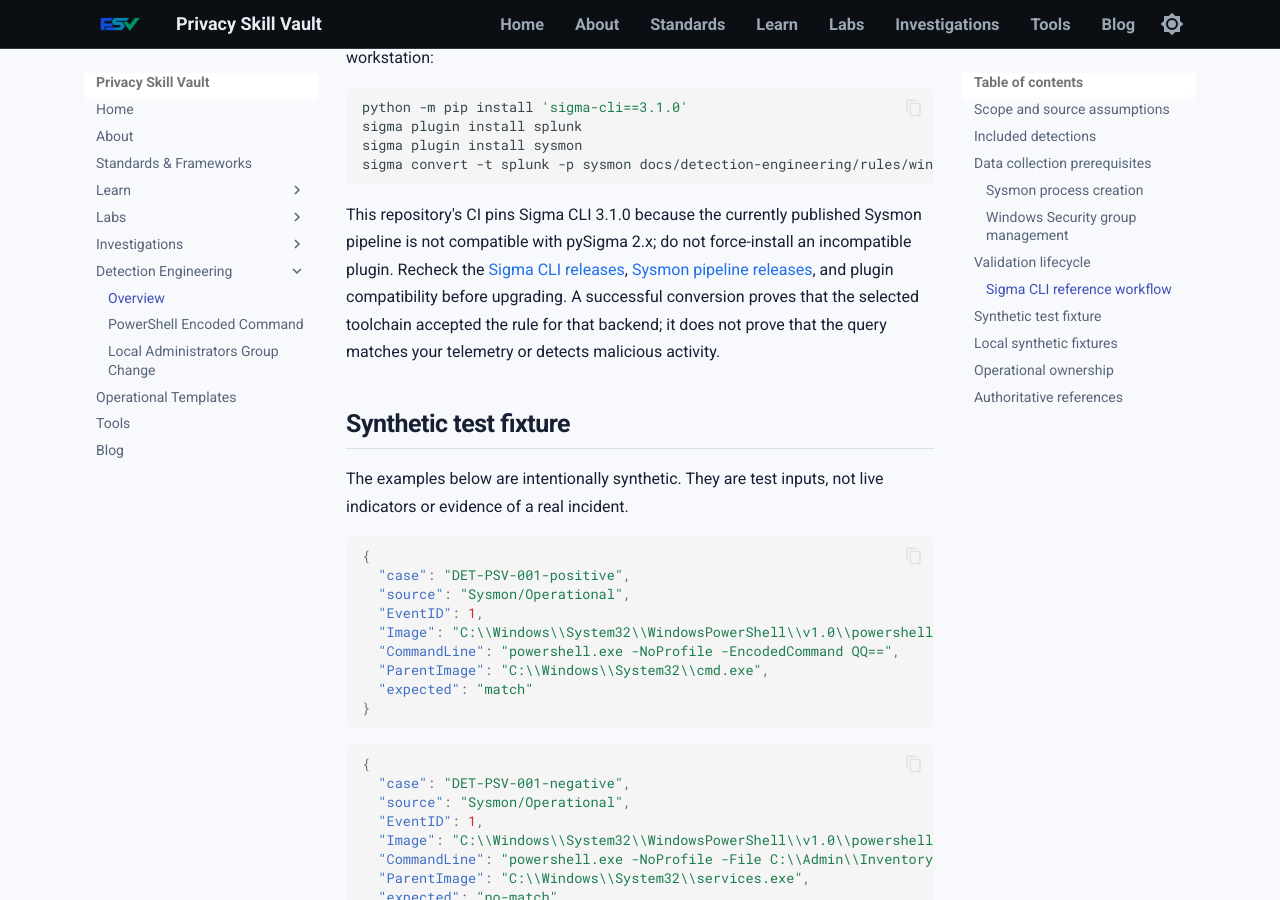
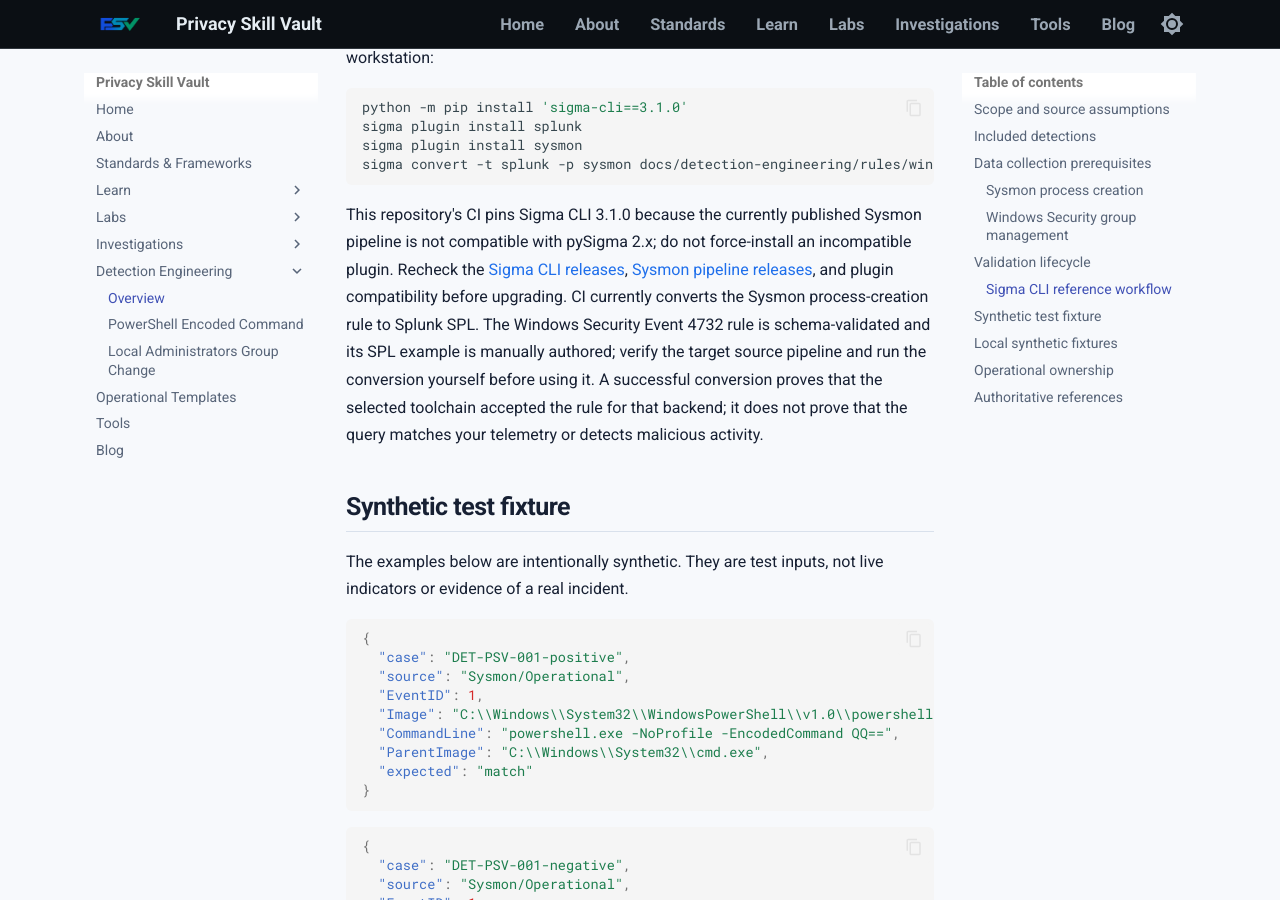
Before and after one commit to PrivacySkillVault/privacyskillvault.github.io, an MkDocs documentation site: the page built from docs/detection-engineering/index.md, in a window 1280 px wide and 900 px high, scrolled down 2334 px. Built offline with MkDocs 1.6.1 and Material for MkDocs 9.7.7, drawn with Linux system fonts in a browser that asks for light colours.

Commit message:
Limit CI conversion to verified Sysmon Splunk pipeline

````diff
--- a/docs/detection-engineering/index.md
+++ b/docs/detection-engineering/index.md
@@ -56,7 +56,7 @@
 sigma convert -t splunk -p sysmon docs/detection-engineering/rules/windows-powershell-encoded-command.yml
 ```
 
-This repository's CI pins Sigma CLI 3.1.0 because the currently published Sysmon pipeline is not compatible with pySigma 2.x; do not force-install an incompatible plugin. Recheck the [Sigma CLI releases](https://github.com/SigmaHQ/sigma-cli/releases), [Sysmon pipeline releases](https://github.com/SigmaHQ/pySigma-pipeline-sysmon/releases), and plugin compatibility before upgrading. A successful conversion proves that the selected toolchain accepted the rule for that backend; it does not prove that the query matches your telemetry or detects malicious activity.
+This repository's CI pins Sigma CLI 3.1.0 because the currently published Sysmon pipeline is not compatible with pySigma 2.x; do not force-install an incompatible plugin. Recheck the [Sigma CLI releases](https://github.com/SigmaHQ/sigma-cli/releases), [Sysmon pipeline releases](https://github.com/SigmaHQ/pySigma-pipeline-sysmon/releases), and plugin compatibility before upgrading. CI currently converts the Sysmon process-creation rule to Splunk SPL. The Windows Security Event 4732 rule is schema-validated and its SPL example is manually authored; verify the target source pipeline and run the conversion yourself before using it. A successful conversion proves that the selected toolchain accepted the rule for that backend; it does not prove that the query matches your telemetry or detects malicious activity.
 
 ## Synthetic test fixture
 
````
Also changed, not shown: 1 other file.
